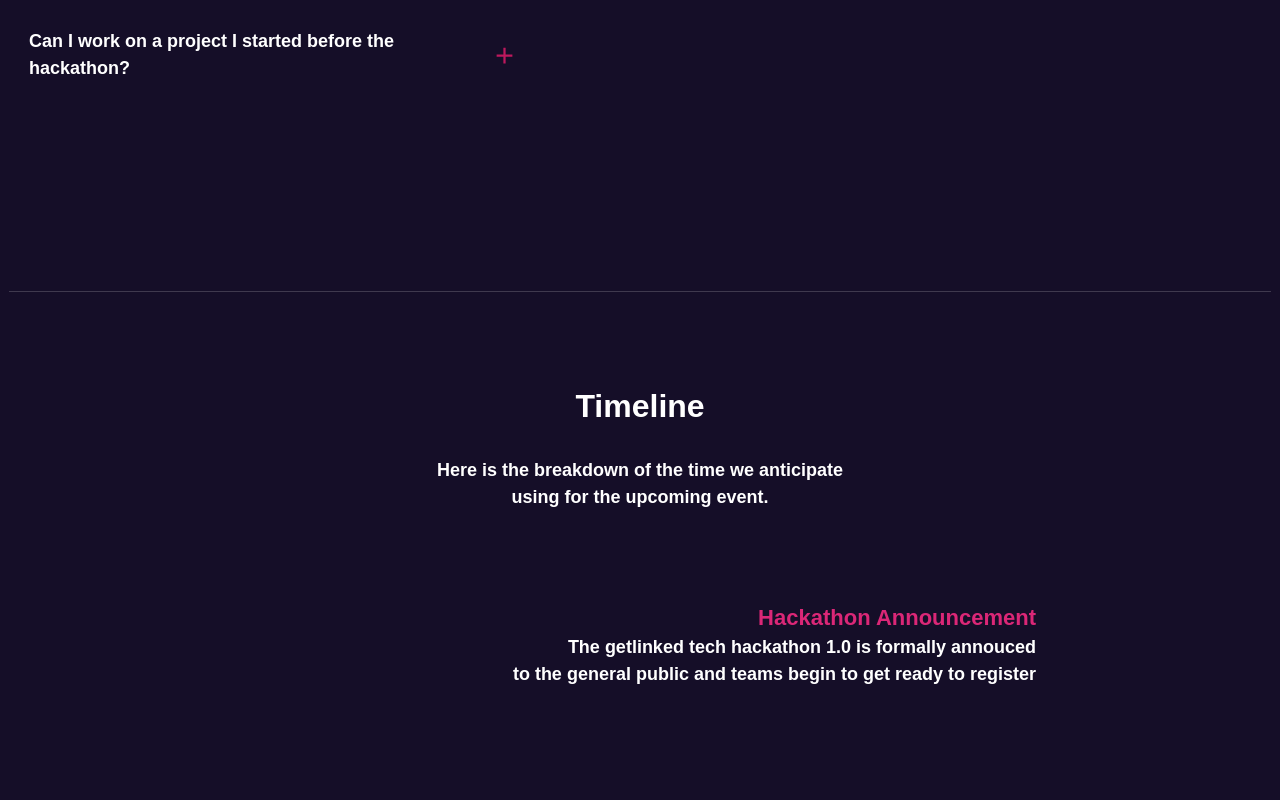
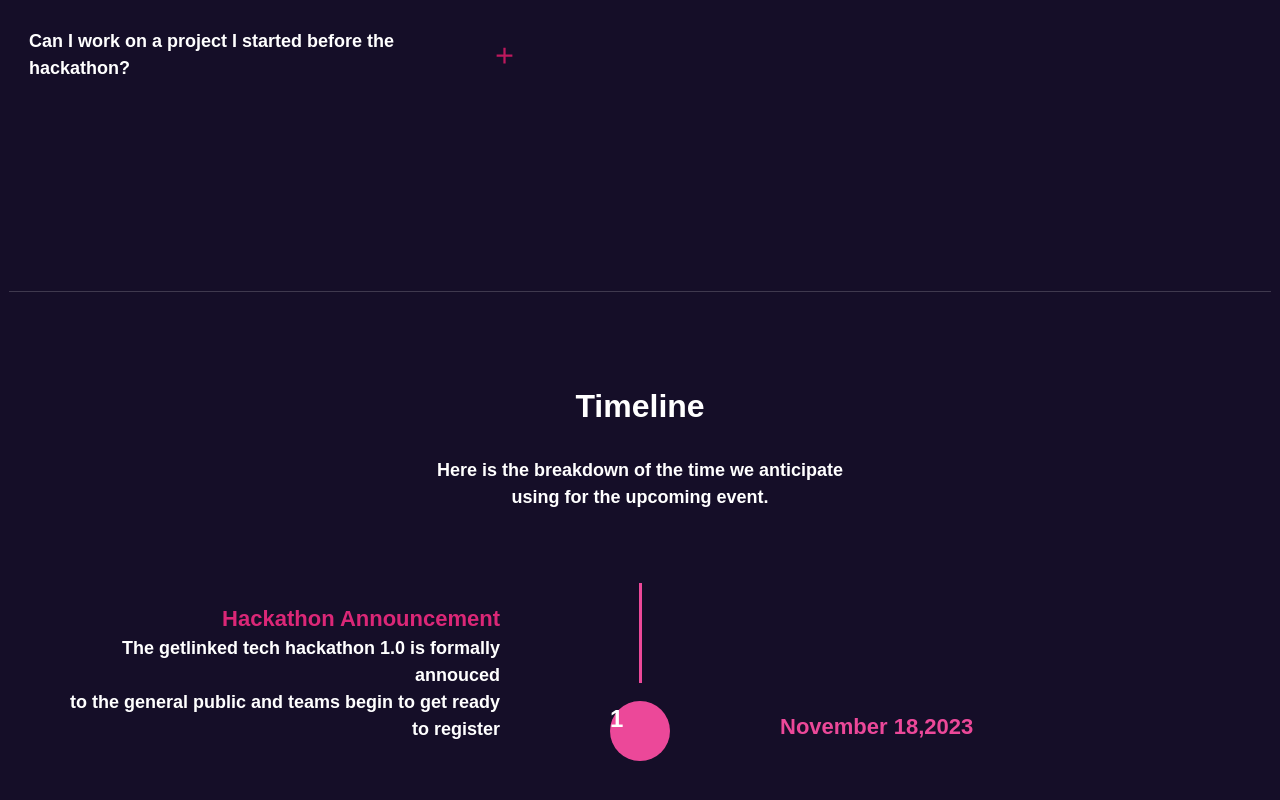
Before and after one commit to MichaelOwusu007/landingpage, a Next.js app: page / in a window 1280 px wide. Shown: the part 4156-4956 px from the top of the page. Built offline with nearby package versions, Linux system fonts and the light colour scheme.

Commit message:
Landingpage

```diff
--- a/app/page.js
+++ b/app/page.js
@@ -353,9 +353,15 @@
                   </p>
                 </div>
                 <div className=' w-[100px] h-max gap-4 flex flex-col items-center justify-center'>
-                  <div className=''></div>
+                  <div className=' min-h-[100px] bg-pink-500 w-[3px] '></div>
+                  <div className=' w-[60px] bg-pink-500 text-black rounded-full h-[60px] justify-center  '><span className='font-bold text-white text-[24px] '>1</span>
+                  </div>
+                </div>
+                <div className=' py-4 flex-1  '>
+                  <h3 className='text-pink-500 font-bold text-[22px] text-start '>November 18,2023</h3>
                 </div>
               </div>
+
             </div>
           </div>
         </div>
```
